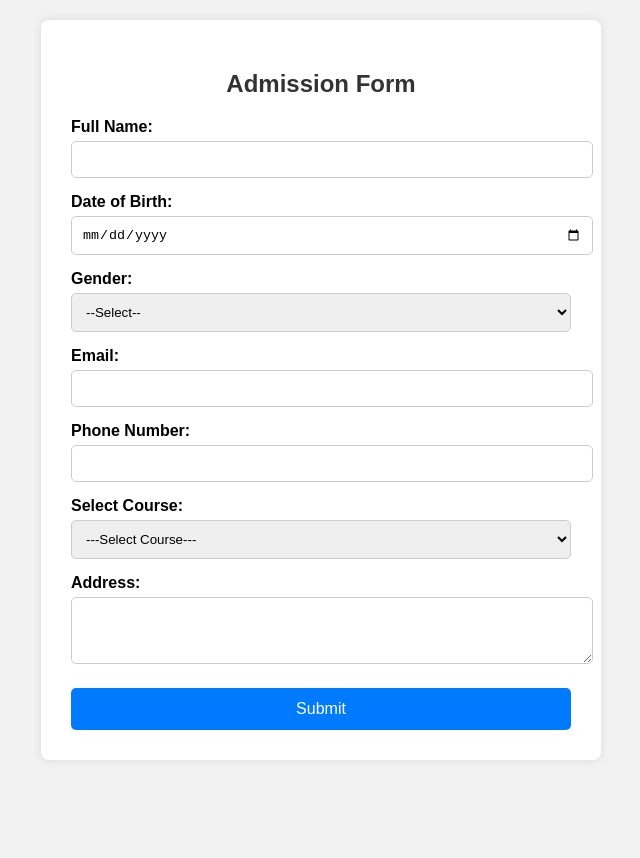
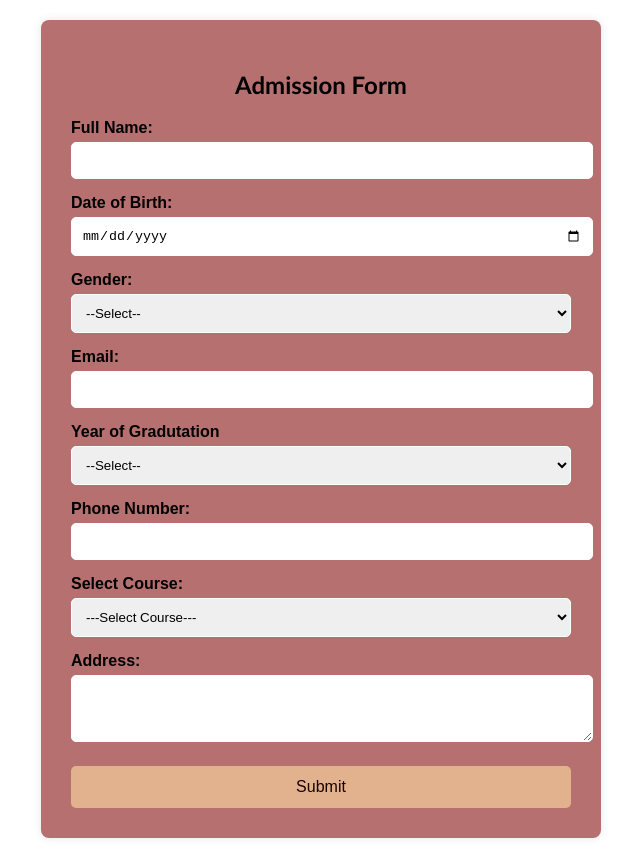
Before and after one commit to SmrutisikhaBramha/Admission-form-basic-, a plain HTML site: page index.html in a window 1280 px wide. Shown: the whole page, without its empty margins (319-959 px from the left). Before the commit the page ends 800 px from the top, so only its background shows below. Drawn offline with Linux system fonts and the light colour scheme.

Commit message:
updated indexed.html and improved improved style in style.css

```diff
--- a/index.html
+++ b/index.html
@@ -24,7 +24,15 @@
             </select>
 
             <label for="email">Email:</label>
-            <input type="email" id="email" name="email" required>
+            <input type="email" id="email" name="email" >
+
+            <label for="year-of-gradutation">Year of Gradutation</label>
+            <select id="year" id="year" required>
+                <option value="">--Select--</option>
+                <option value="male">2026</option>
+                <option value="female">2025</option>
+                <option value="other">Other</option>
+                </select>
 
             <label for="phone">Phone Number:</label>
             <input type="tel" id="phone" name="phone" required>
--- a/style.css
+++ b/style.css
@@ -1,13 +1,13 @@
 body {
     font-family: Arial, sans-serif;
-    background-color: #f2f2f2;
+    background-color: #ffffff;
     margin: 0;
     padding: 20px;
 }
 
 .form-container {
     max-width: 500px;
-    background-color: white;
+    background-color: rgb(182, 112, 112);
     padding: 30px;
     margin: auto;
     border-radius: 8px;
@@ -17,7 +17,8 @@ body {
 h2 {
     text-align: center;
     margin-bottom: 20px;
-    color: #333;
+    color: #000000;
+    font-family: 'Trebuchet MS', 'Lucida Sans Unicode', 'Lucida Grande', 'Lucida Sans', Arial, sans-serif;
 }
 
 form label {
@@ -32,7 +33,7 @@ form textarea {
     width: 100%;
     padding: 10px;
     margin-top: 5px;
-    border: 1px solid #ccc;
+    border: 1px solid #ffffff;
     border-radius: 5px;
 }
 
@@ -40,8 +41,8 @@ button {
     margin-top: 20px;
     width: 100%;
     padding: 12px;
-    background-color: #007bff;
-    color: white;
+    background-color: #e2b18d;
+    color: rgb(25, 0, 0);
     border: none;
     border-radius: 5px;
     cursor: pointer;
@@ -49,5 +50,5 @@ button {
 }
 
 button:hover {
-    background-color: #0056b3;
+    background-color: #ffffff;
 }
```
